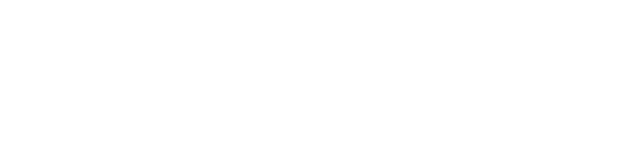
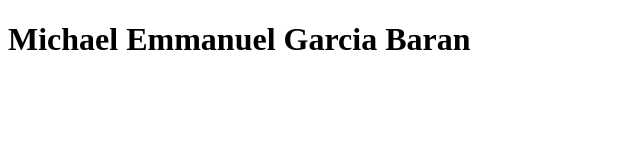
Before and after one commit to mgarcia2019364/IN5BV, a plain HTML site: page index.html in a window 1280 px wide. Shown: the whole page, without its empty margins (0-640 px from the left). Drawn offline with Linux system fonts and the light colour scheme.

Commit message:
Se agrego el nombre del estudiante como titulo

```diff
--- a/index.html
+++ b/index.html
@@ -6,6 +6,6 @@
     <title>Primer Proyecto GIT</title>
 </head>
 <body>
-
+    <h1>Michael Emmanuel Garcia Baran</h1>
 </body>
 </html>
```
